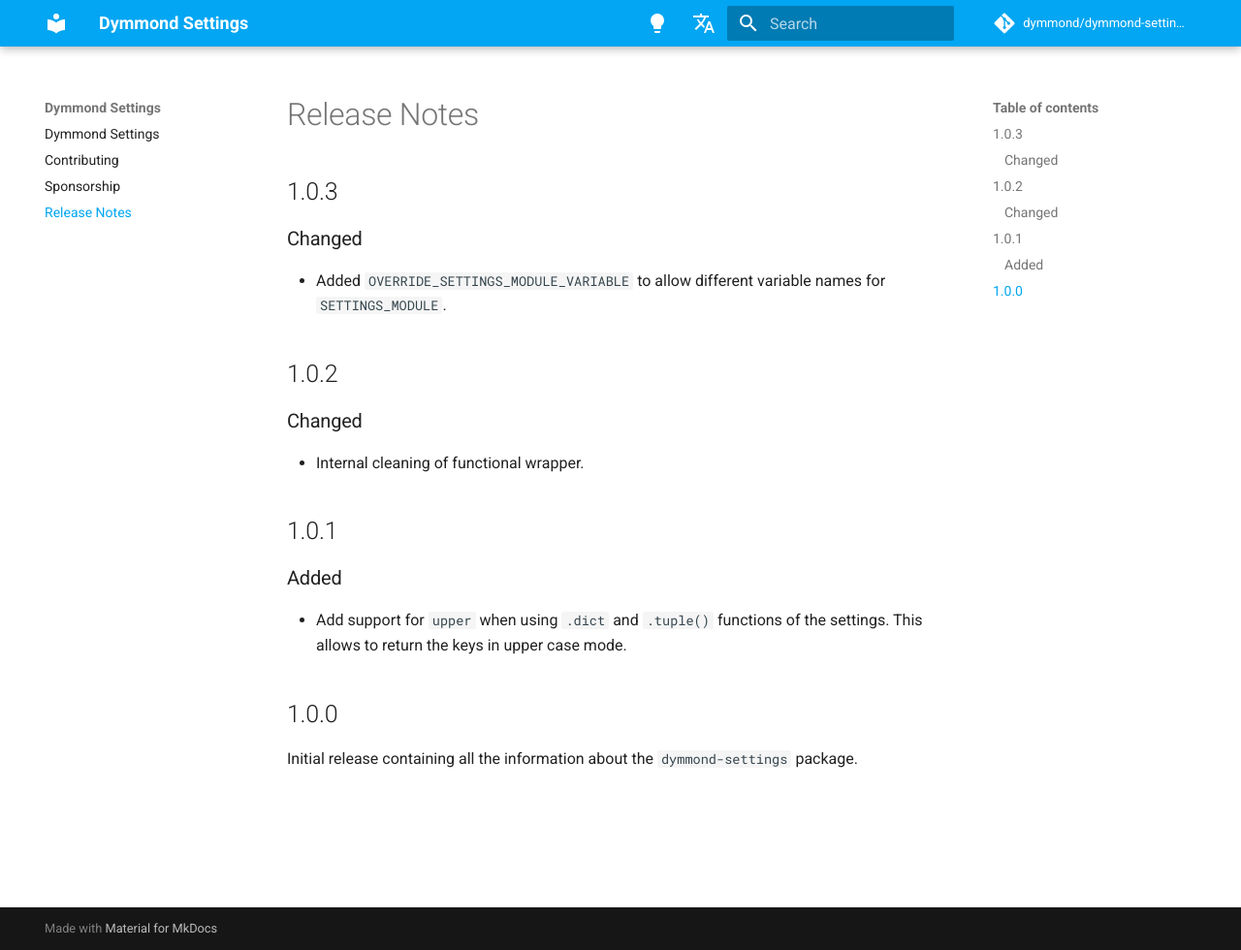
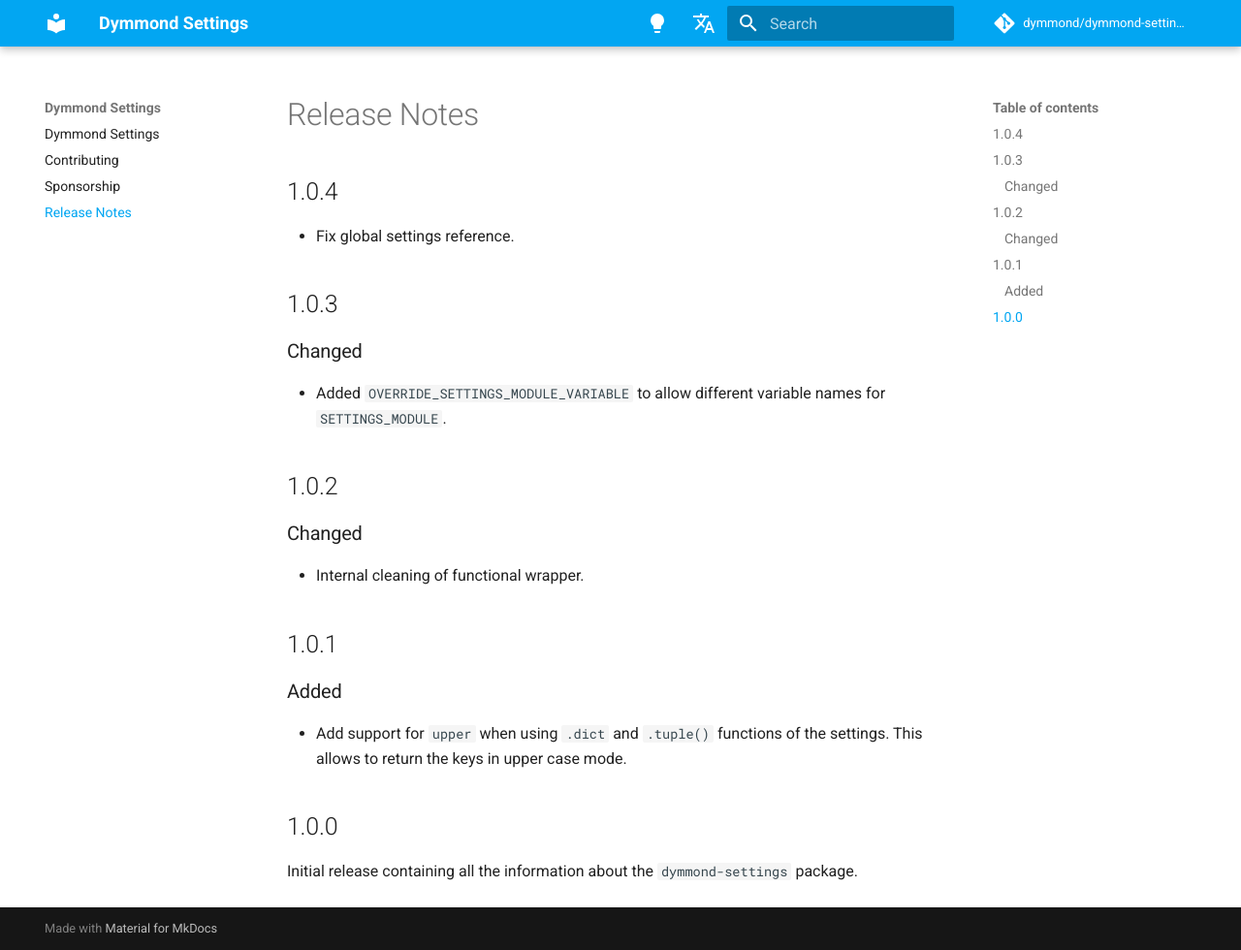
Before and after one commit to dymmond/dymmond-settings, an MkDocs documentation site: the page built from docs/release-notes.md, in a window 1280 px wide and 980 px high. Shown: the whole window at 97% size. Built offline with MkDocs 1.6.1 and Material for MkDocs 9.7.7, drawn with Linux system fonts in a browser that asks for light colours; comment, search, counter and statistics services are not loaded.

Commit message:
Release 1.0.4

```diff
--- a/docs/release-notes.md
+++ b/docs/release-notes.md
@@ -1,4 +1,8 @@
 # Release Notes
+
+## 1.0.4
+
+- Fix global settings reference.
 
 ## 1.0.3
 
--- a/dymmond_settings/__init__.py
+++ b/dymmond_settings/__init__.py
@@ -1,4 +1,4 @@
-__version__ = "1.0.3"
+__version__ = "1.0.4"
 
 from .base import Settings
 from .conf import settings
```
